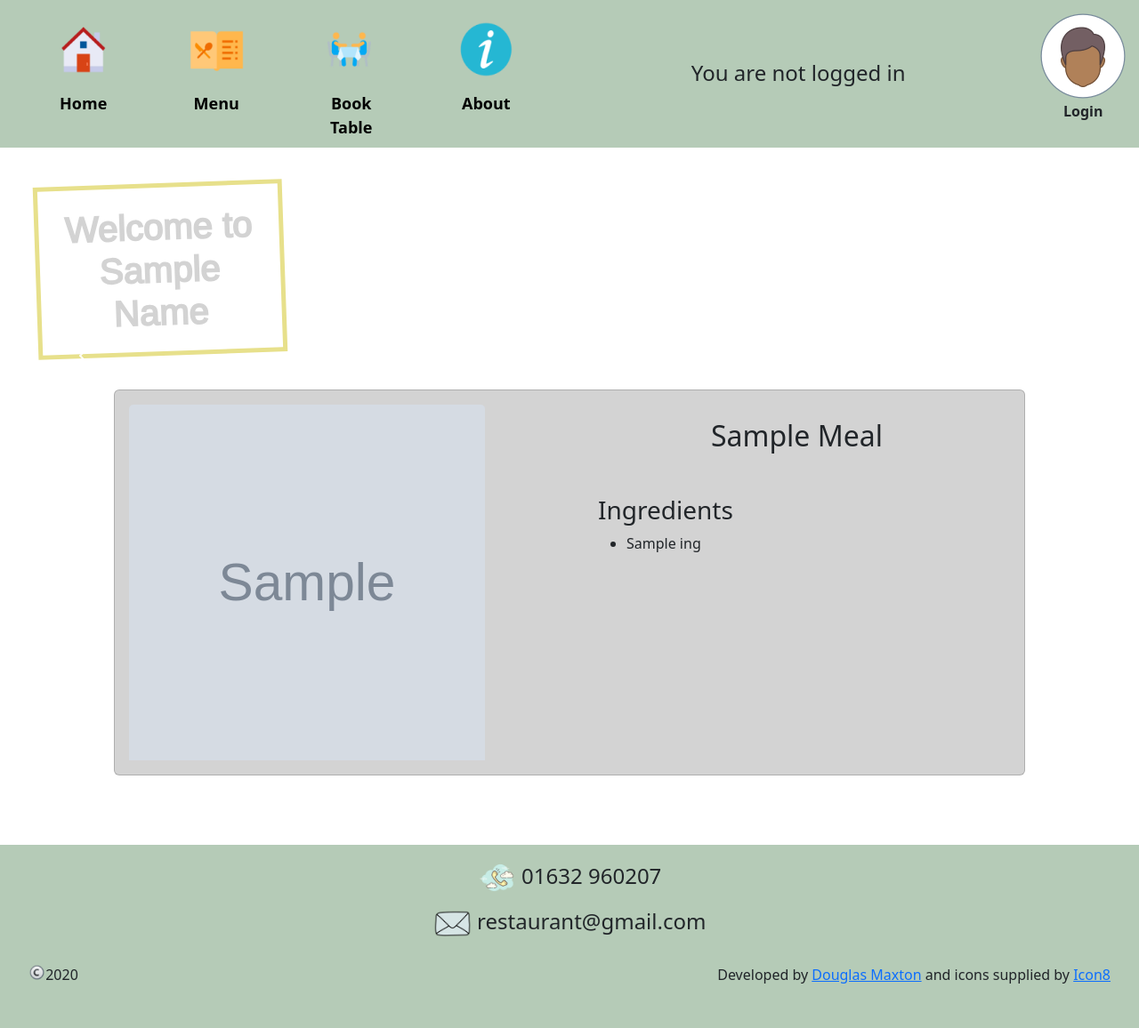
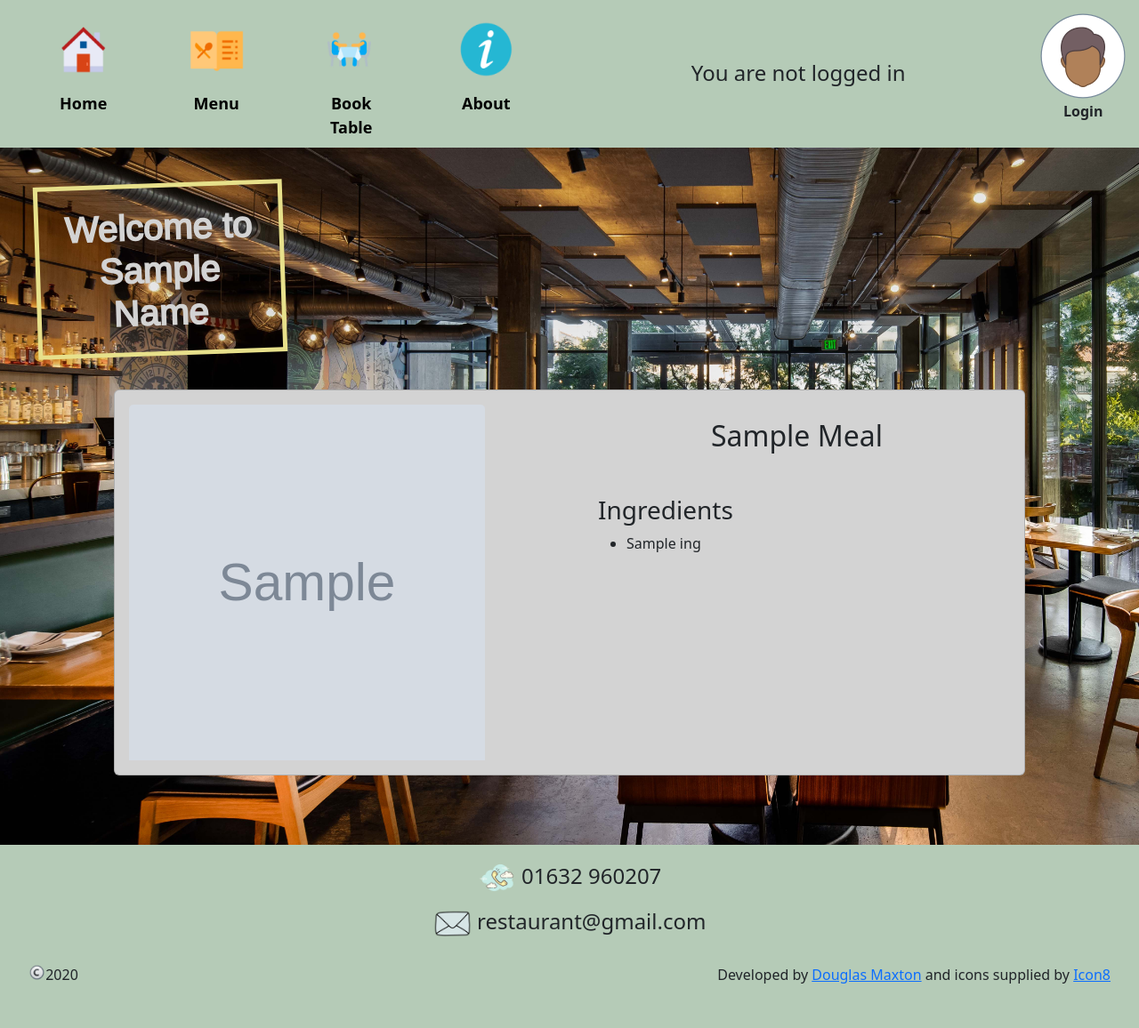
Before and after one commit to douglas86/ci-project4-restaurant-booking-system, a Django app: template templates/home/index.html in a window 1280 px wide. Shown: the whole page at 89% size. Run offline with Django 5.2, Linux system fonts and the light colour scheme; the template is opened without the code that fills it: most values are stand-ins (such as "Sample title", 1, 10 or a date in 2020); grey boxes marked "Sample" are stand-in pictures; some web fonts are replaced.

Commit message:
added a background image

```diff
--- a/home/views.py
+++ b/home/views.py
@@ -40,7 +40,7 @@ class HomePageView(TemplateView):
         """
         # calls method get_served to see what meals it needs to display
         # served_meals = self.get_served()
-        served_meals = 3
+        served_meals = 0
         # ternary operator to see if variable served_meals is greater than 3
         meal = ChefSpecial.objects.all().filter(served=served_meals) if served_meals < 3 else "Not served"
         return meal
--- a/static/css/media.css
+++ b/static/css/media.css
@@ -47,6 +47,9 @@
         height: 15em;
     }
     /*carousel*/
+    .default-carousel-image img {
+        padding: 5em;
+    }
     .carousel-inner {
         height: 30em;
     }
--- a/static/css/styles.css
+++ b/static/css/styles.css
@@ -3,6 +3,8 @@ body {
     display: flex;
     flex-direction: column;
     min-height: 100vh;
+    background: white url('/static/images/home/restaurant_image.jpg') no-repeat;
+    background-size: cover;
 }
 h1 {
     justify-content: center;
--- a/templates/home/index.html
+++ b/templates/home/index.html
@@ -9,8 +9,8 @@
     {% if meals == "Not served" %}
         <div class="default-carousel-image">
             <img src="{% static 'images/home/lands-endslide__800x600.jpg' %}" alt="not found">
+            <p>We currently have no specials running, but you can enjoy the view in the meantime</p>
         </div>
-        <p>We currently have no specials running, but you can enjoy the view in the meantime</p>
     {% else %}
         <div id="carouselExampleInterval" class="carousel slide" data-bs-ride="carousel">
             <div class="carousel-inner">
@@ -27,17 +27,6 @@
                 {% endfor %}
             </div>
         </div>
-
-        <button class="carousel-control-prev" type="button" data-bs-target="#carouselExampleInterval"
-                data-bs-slide="prev">
-            <span class="carousel-control-prev-icon" aria-hidden="true"></span>
-            <span class="visually-hidden">Previous</span>
-        </button>
-        <button class="carousel-control-next" type="button" data-bs-target="#carouselExampleInterval"
-                data-bs-slide="next">
-            <span class="carousel-control-next-icon" aria-hidden="true"></span>
-            <span class="visually-hidden">Next</span>
-        </button>
     {% endif %}
 
 {% endblock content %}
```
Also changed, not shown: static/images/home/restaurant_image.jpg (added).
